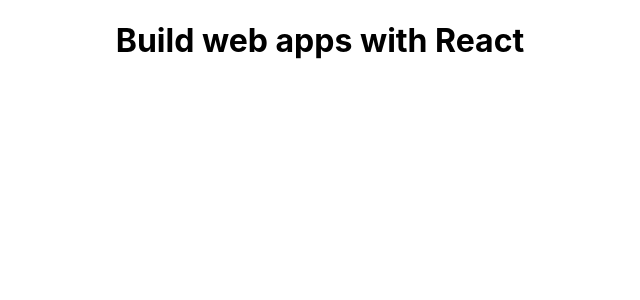
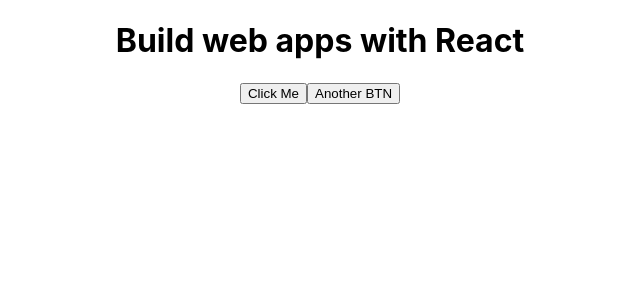
Before and after one commit to Josh-Alhassan/React-and-firebase, a JavaScript app in the folder my-react-app/: page / in a window 1280 px wide. Shown: the top 300 px of the page, without its empty margins (320-960 px from the left). Built offline with nearby package versions, Linux system fonts and the light colour scheme; the HTML template or start-up script is replaced by a standard one.

Commit message:
click event and event handler

```diff
--- a/my-react-app/src/App.js
+++ b/my-react-app/src/App.js
@@ -1,9 +1,23 @@
 import './App.css';
 
 function App() {
+  const title = 'Learning React is freaking Awesome';
+  const subtitle = 'This is a website for learning react.js';
+
+  const handleClick = (e) => {
+    console.log('You clicked me')
+    console.log('The site description is ', title)
+    console.log(e)
+  }
   return (
     <div className="App">
       <h1>Build web apps with React</h1>
+      <button onClick={handleClick}>Click Me</button>
+      {/* inline event handler */}
+      <button onClick={(e) => {
+        console.log('Inline Event Handler');
+        console.log(e)
+      }} >Another BTN</button>
     </div>
   );
 }
```
